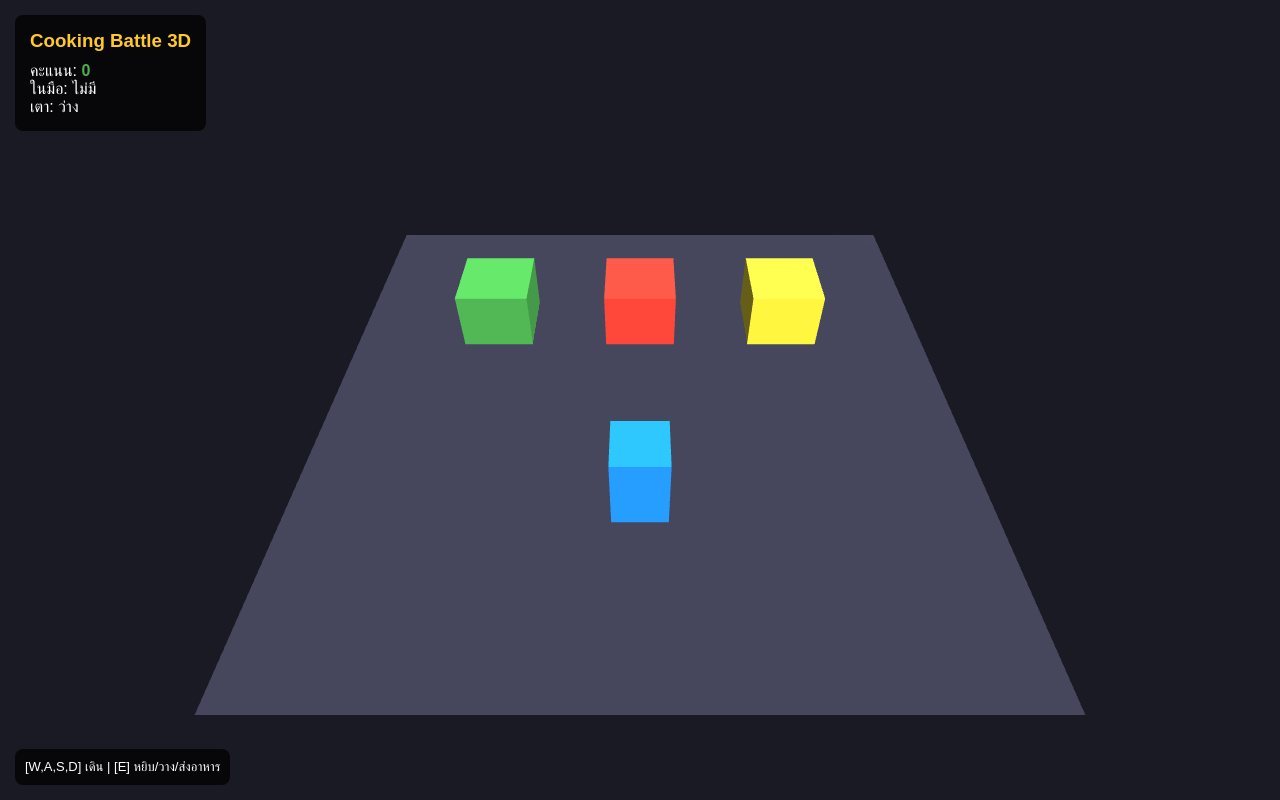
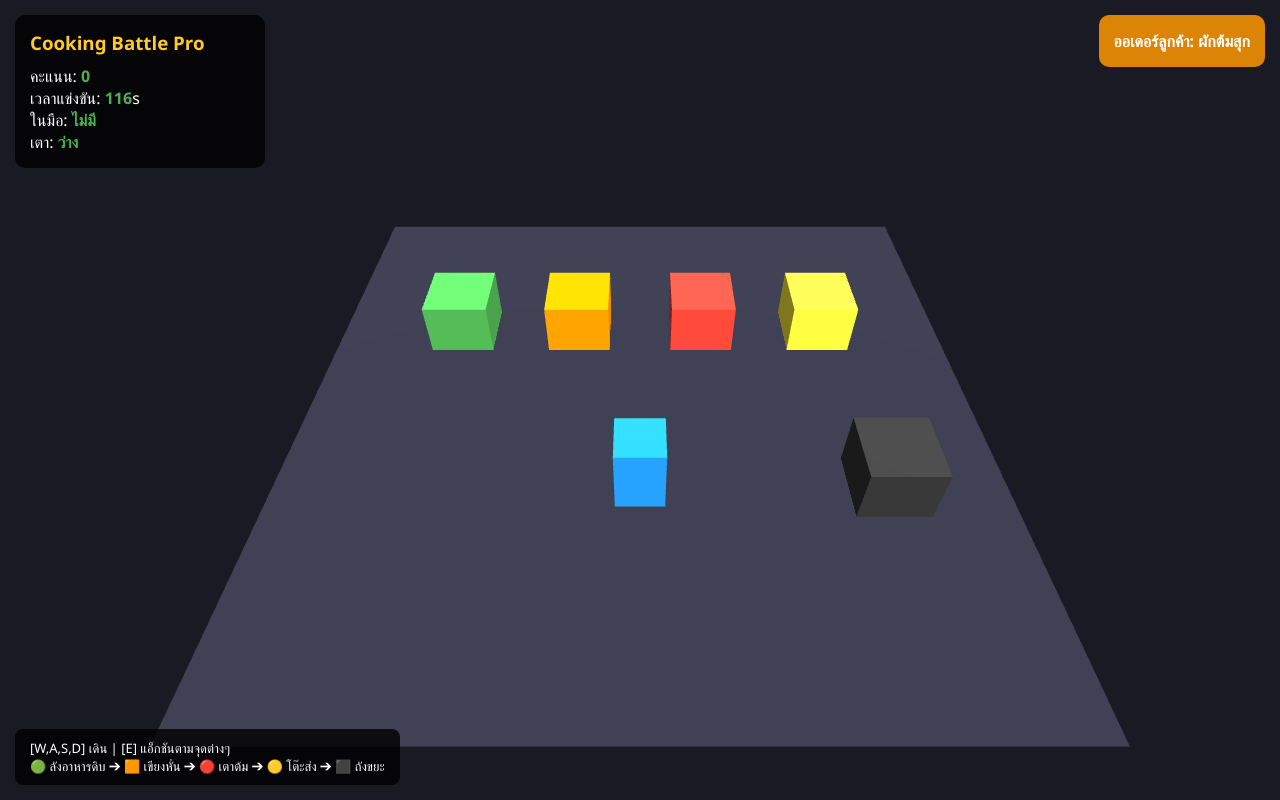
Before and after one commit to sittisak2009/Cooking-fight-, a plain HTML site: page index.html in a window 1280 px wide. Drawn offline with nearby package versions, Linux system fonts and the light colour scheme; animation ran at ten frames a second.

Commit message:
Update index.html

```diff
--- a/index.html
+++ b/index.html
@@ -3,28 +3,47 @@
 <head>
     <meta charset="UTF-8">
     <meta name="viewport" content="width=device-width, initial-scale=1.0">
-    <title>3D Cooking Battle</title>
+    <title>3D Cooking Battle - Pro</title>
     <style>
-        body { margin: 0; overflow: hidden; background: #111; font-family: sans-serif; }
-        #ui { position: absolute; top: 15px; left: 15px; color: #fff; background: rgba(0,0,0,0.7); padding: 15px; border-radius: 8px; }
-        #instructions { position: absolute; bottom: 15px; left: 15px; color: #fff; background: rgba(0,0,0,0.7); padding: 10px; border-radius: 8px; font-size: 13px; }
+        body { margin: 0; overflow: hidden; background: #111; font-family: 'Segoe UI', sans-serif; }
+        #ui { position: absolute; top: 15px; left: 15px; color: #fff; background: rgba(0,0,0,0.8); padding: 15px; border-radius: 10px; min-width: 220px; }
+        #order-box { position: absolute; top: 15px; right: 15px; color: #fff; background: rgba(255,152,0,0.85); padding: 15px; border-radius: 10px; font-weight: bold; }
+        #instructions { position: absolute; bottom: 15px; left: 15px; color: #fff; background: rgba(0,0,0,0.8); padding: 10px 15px; border-radius: 8px; font-size: 13px; }
+        #game-over { display: none; position: absolute; top: 50%; left: 50%; transform: translate(-50%, -50%); background: rgba(0,0,0,0.95); color: #fff; padding: 40px; border-radius: 15px; text-align: center; font-size: 24px; border: 2px solid #ffca28; }
+        .val { color: #4caf50; font-weight: bold; }
     </style>
     <script src="https://cdnjs.cloudflare.com/ajax/libs/three.js/r128/three.min.js"></script>
 </head>
 <body>
+
 <div id="ui">
-    <h3 style="margin:0 0 10px 0; color:#ffca28;">Cooking Battle 3D</h3>
-    <div>คะแนน: <span id="score" style="color:#4caf50; font-weight:bold;">0</span></div>
-    <div>ในมือ: <span id="holding">ไม่มี</span></div>
-    <div>เตา: <span id="stove">ว่าง</span></div>
+    <h3 style="margin:0 0 10px 0; color:#ffca28;">Cooking Battle Pro</h3>
+    <div>คะแนน: <span id="score" class="val">0</span></div>
+    <div>เวลาแข่งขัน: <span id="match-time" class="val">120</span>s</div>
+    <div>ในมือ: <span id="holding" class="val">ไม่มี</span></div>
+    <div>เตา: <span id="stove" class="val">ว่าง</span></div>
 </div>
-<div id="instructions">[W,A,S,D] เดิน | [E] หยิบ/วาง/ส่งอาหาร</div>
+
+<div id="order-box">
+    ออเดอร์ลูกค้า: <span id="current-order">กำลังโหลด...</span>
+</div>
+
+<div id="instructions">
+    [W,A,S,D] เดิน | [E] แอ็กชันตามจุดต่างๆ<br>
+    🟢 ลังอาหารดิบ ➔ 🟧 เขียงหั่น ➔ 🔴 เตาต้ม ➔ 🟡 โต๊ะส่ง ➔ ⬛ ถังขยะ
+</div>
+
+<div id="game-over">
+    <h2>หมดเวลาการแข่งขัน!</h2>
+    <p>คะแนนรวมที่ทำได้: <span id="final-score" style="color:#ffca28;">0</span> คะแนน</p>
+    <button onclick="location.reload()" style="padding:10px 20px; font-size:16px; cursor:pointer;">เล่นใหม่อีกครั้ง</button>
+</div>
 
 <script>
     const scene = new THREE.Scene();
     scene.background = new THREE.Color(0x1a1a24);
     const camera = new THREE.PerspectiveCamera(60, window.innerWidth/window.innerHeight, 0.1, 1000);
-    camera.position.set(0, 8, 8);
+    camera.position.set(0, 9, 9);
     camera.lookAt(0, 0, 0);
 
     const renderer = new THREE.WebGLRenderer({ antialias: true });
@@ -32,12 +51,12 @@
     document.body.appendChild(renderer.domElement);
 
     const light = new THREE.DirectionalLight(0xffffff, 1.2);
-    light.position.set(5, 10, 7);
+    light.position.set(5, 12, 7);
     scene.add(light);
-    scene.add(new THREE.AmbientLight(0xffffff, 0.4));
+    scene.add(new THREE.AmbientLight(0xffffff, 0.5));
 
-    // Objects
-    const floor = new THREE.Mesh(new THREE.PlaneGeometry(10, 10), new THREE.MeshStandardMaterial({ color: 0x333344 }));
+    // --- MAP OBJECTS ---
+    const floor = new THREE.Mesh(new THREE.PlaneGeometry(12, 12), new THREE.MeshStandardMaterial({ color: 0x2a2a38 }));
     floor.rotation.x = -Math.PI / 2;
     scene.add(floor);
 
@@ -45,56 +64,122 @@
     player.position.set(0, 0.6, 2);
     scene.add(player);
 
-    const crate = new THREE.Mesh(new THREE.BoxGeometry(1.2, 1, 1.2), new THREE.MeshStandardMaterial({ color: 0x4caf50 }));
-    crate.position.set(-2.5, 0.5, -2);
-    scene.add(crate);
+    // Station Helper
+    function createStation(x, z, color, label) {
+        const mesh = new THREE.Mesh(new THREE.BoxGeometry(1.2, 1, 1.2), new THREE.MeshStandardMaterial({ color: color }));
+        mesh.position.set(x, 0.5, z);
+        scene.add(mesh);
+        return mesh;
+    }
 
-    const stove = new THREE.Mesh(new THREE.BoxGeometry(1.2, 1, 1.2), new THREE.MeshStandardMaterial({ color: 0xf44336 }));
-    stove.position.set(0, 0.5, -2);
-    scene.add(stove);
+    const crateStation = createStation(-3.5, -2, 0x4caf50);  // ลังดิบ (เขียว)
+    const chopStation  = createStation(-1.2, -2, 0xff9800);  // เขียง (ส้ม)
+    const stoveStation = createStation(1.2, -2, 0xf44336);   // เตา (แดง)
+    const counterStation= createStation(3.5, -2, 0xffeb3b);  // ส่งอาหาร (เหลือง)
+    const trashStation = createStation(4, 2, 0x333333);      // ถังขยะ (เทา)
 
-    const counter = new THREE.Mesh(new THREE.BoxGeometry(1.2, 1, 1.2), new THREE.MeshStandardMaterial({ color: 0xffeb3b }));
-    counter.position.set(2.5, 0.5, -2);
-    scene.add(counter);
+    // --- GAME STATE ---
+    let score = 0;
+    let matchTime = 120;
+    let holding = null; // null, "Raw Food", "Chopped Food", "Cooked Food", "Burnt Food"
+    let chopProgress = 0;
+    let stoveState = "ว่าง"; // "ว่าง", "กำลังต้ม...", "สุกแล้ว!", "ไหม้แล้ว!"
+    let stoveTimer = 0;
+    let currentOrder = "ผักต้มสุก";
+    let isGameOver = false;
 
-    // Logic
-    let score = 0, holding = null, stoveState = "ว่าง", timer = 0;
     const keys = {};
     window.addEventListener('keydown', e => {
+        if(isGameOver) return;
         keys[e.key.toLowerCase()] = true;
+
         if(e.key.toLowerCase() === 'e') {
-            if(player.position.distanceTo(crate.position) < 1.8 && !holding) holding = "Raw Food";
-            else if(player.position.distanceTo(stove.position) < 1.8) {
-                if(holding === "Raw Food" && stoveState === "ว่าง") { holding = null; stoveState = "กำลังต้ม..."; timer = 0; }
-                else if(!holding && stoveState === "สุกแล้ว!") { holding = "Cooked Food"; stoveState = "ว่าง"; }
+            // 1. หยิบของดิบจากลัง
+            if(player.position.distanceTo(crateStation.position) < 1.6 && !holding) {
+                holding = "Raw Food";
             }
-            else if(player.position.distanceTo(counter.position) < 1.8 && holding === "Cooked Food") { score += 100; holding = null; }
+            // 2. หั่นที่เขียง
+            else if(player.position.distanceTo(chopStation.position) < 1.6 && holding === "Raw Food") {
+                holding = "Chopped Food";
+            }
+            // 3. วางลงเตา / หยิบออกจากเตา
+            else if(player.position.distanceTo(stoveStation.position) < 1.6) {
+                if(holding === "Chopped Food" && stoveState === "ว่าง") {
+                    holding = null;
+                    stoveState = "กำลังต้ม...";
+                    stoveTimer = 0;
+                } else if(!holding && (stoveState === "สุกแล้ว!" || stoveState === "ไหม้แล้ว!")) {
+                    holding = stoveState === "สุกแล้ว!" ? "Cooked Food" : "Burnt Food";
+                    stoveState = "ว่าง";
+                }
+            }
+            // 4. ส่งอาหาร
+            else if(player.position.distanceTo(counterStation.position) < 1.6 && holding === "Cooked Food") {
+                score += 150;
+                holding = null;
+            }
+            // 5. ทิ้งขยะ
+            else if(player.position.distanceTo(trashStation.position) < 1.6 && holding) {
+                holding = null;
+            }
             updateUI();
         }
     });
+
     window.addEventListener('keyup', e => keys[e.key.toLowerCase()] = false);
 
     function updateUI() {
         document.getElementById('score').innerText = score;
         document.getElementById('holding').innerText = holding || 'ไม่มี';
         document.getElementById('stove').innerText = stoveState;
+        document.getElementById('current-order').innerText = currentOrder;
+        document.getElementById('match-time').innerText = Math.max(0, Math.ceil(matchTime));
     }
 
-    function animate() {
+    // --- GAME LOOP ---
+    let lastTime = performance.now();
+    function animate(currentTime) {
+        if(isGameOver) return;
         requestAnimationFrame(animate);
-        const spd = 0.07;
+
+        const delta = (currentTime - lastTime) / 1000;
+        lastTime = currentTime;
+
+        // นับเวลาถอยหลังการแข่งขัน
+        matchTime -= delta;
+        if(matchTime <= 0) {
+            isGameOver = true;
+            document.getElementById('final-score').innerText = score;
+            document.getElementById('game-over').style.display = 'block';
+            return;
+        }
+
+        // เดิน
+        const spd = 0.08;
         if(keys['w'] && player.position.z > -4) player.position.z -= spd;
         if(keys['s'] && player.position.z < 4) player.position.z += spd;
-        if(keys['a'] && player.position.x > -4) player.position.x -= spd;
-        if(keys['d'] && player.position.x < 4) player.position.x += spd;
+        if(keys['a'] && player.position.x > -5) player.position.x -= spd;
+        if(keys['d'] && player.position.x < 5) player.position.x += spd;
 
+        // ระบบต้ม & ไหม้
         if(stoveState === "กำลังต้ม...") {
-            timer += 0.016;
-            if(timer >= 3) { stoveState = "สุกแล้ว!"; updateUI(); }
+            stoveTimer += delta;
+            if(stoveTimer >= 4 && stoveTimer < 8) {
+                stoveState = "สุกแล้ว!";
+                updateUI();
+            }
+        } else if(stoveState === "สุกแล้ว!") {
+            stoveTimer += delta;
+            if(stoveTimer >= 9) { // ปล่อยไว้นานเกิน 9 วินาทีจะไหม้
+                stoveState = "ไหม้แล้ว!";
+                updateUI();
+            }
         }
+
+        updateUI();
         renderer.render(scene, camera);
     }
-    animate();
+    requestAnimationFrame(animate);
 </script>
 </body>
 </html>
```
